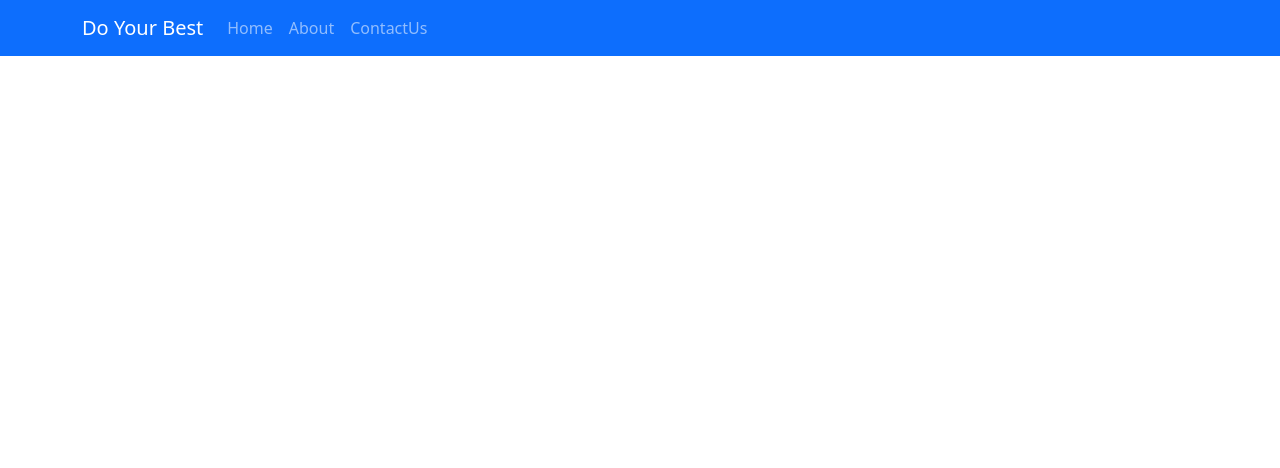
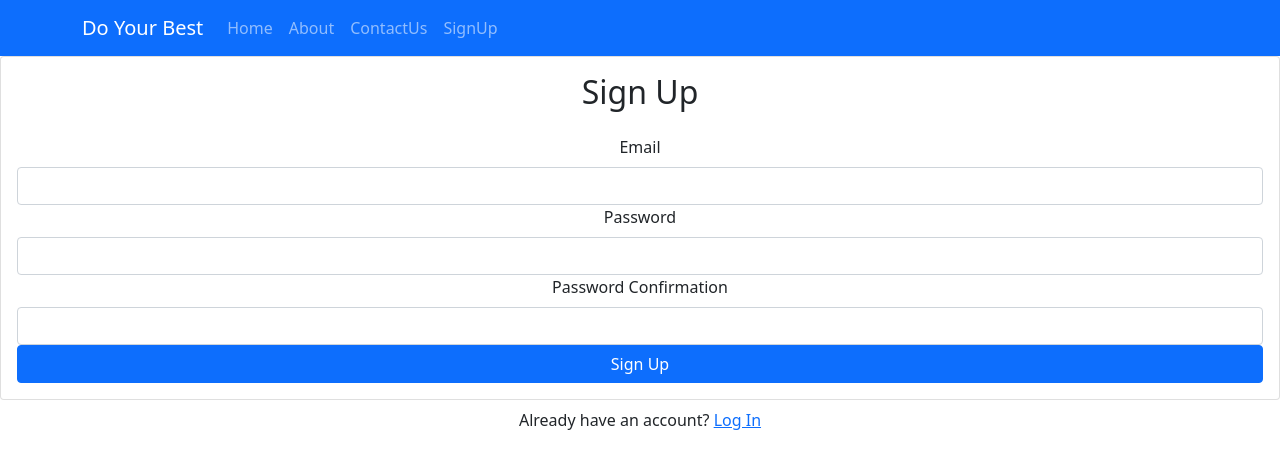
Before and after one commit to gaganmani90/do-your-best-frontend, a React (Create React App) app: page /SignUp in a window 1280 px wide. Shown: the top 468 px of the page. Built offline with nearby package versions, Linux system fonts and the light colour scheme; no server answers.

Commit message:
Add SignUp page with firebase

```diff
--- a/package.json
+++ b/package.json
@@ -7,6 +7,7 @@
     "@testing-library/react": "^11.1.0",
     "@testing-library/user-event": "^12.1.10",
     "bootstrap": "^5.1.3",
+    "firebase": "^9.6.0",
     "moment": "2.29.1",
     "react": "^17.0.2",
     "react-bootstrap": "^2.0.2",
--- a/src/App.js
+++ b/src/App.js
@@ -4,6 +4,7 @@ import DYBNavigation from './DYBNavigation';
 import { Route, Routes } from 'react-router-dom';
 import Home from './Home';
 import { Badge } from "react-bootstrap";
+import Signup from './components/signup';
 
 function App() {
   return (
@@ -11,6 +12,7 @@ function App() {
       <DYBNavigation />
       <Routes>
         <Route path='/' element={<Home />} />
+        <Route exact path="/SignUp" element={<Signup/>} />
       </Routes>
     </div>
   );
--- a/src/DYBNavigation.js
+++ b/src/DYBNavigation.js
@@ -12,6 +12,7 @@ const DYBNavigation = () => {
                         <Nav.Link href='/'>Home</Nav.Link>
                         <Nav.Link href='/About'>About</Nav.Link>
                         <Nav.Link href='/ContactUs'>ContactUs</Nav.Link>
+                        <Nav.Link href='/SignUp'>SignUp</Nav.Link>
                     </Nav>
                 </Navbar.Collapse>
             </Container>
--- /dev/null
+++ b/src/components/signup.js
@@ -0,0 +1,69 @@
+import React, { useRef, useState } from "react";
+import { Form, Card, Button, Alert } from "react-bootstrap";
+import { useAuth } from "../context/authContext";
+import { Link } from "react-router-dom";
+
+function Signup() {
+  const emailRef = useRef(null);
+  const passwordRef = useRef(null);
+  const passwordConfirmRef = useRef(null);
+  const { signup } = useAuth();
+  const [error, setError] = useState("");
+  const [loading, setLoading] = useState(false);
+
+  const handleSubmit = async (e) => {
+    e.preventDefault();
+    if (passwordRef.current.value !== passwordConfirmRef.current.value) {
+      return setError("Passwords do not match");
+    }
+    try {
+      setLoading(true);
+      setError("");
+      await signup(emailRef.current.value, passwordRef.current.value);
+    } catch (error) {
+      setError("failed to create an account");
+    }
+    setLoading(false);
+  };
+
+  return (
+    <>
+      <Card>
+        <Card.Body>
+          <h2 className="text-center mb-4">Sign Up</h2>
+          {error && <Alert variant="danger">{error}</Alert>}
+          <Form onSubmit={handleSubmit}>
+            <Form.Group id="email">
+              <Form.Label>Email</Form.Label>
+              <Form.Control type="email" required ref={emailRef}></Form.Control>
+            </Form.Group>
+            <Form.Group id="password">
+              <Form.Label>Password</Form.Label>
+              <Form.Control
+                type="password"
+                required
+                ref={passwordRef}
+              ></Form.Control>
+            </Form.Group>
+            <Form.Group id="password-confirm">
+              <Form.Label>Password Confirmation</Form.Label>
+              <Form.Control
+                type="password"
+                required
+                ref={passwordConfirmRef}
+              ></Form.Control>
+            </Form.Group>
+            <Button type="submit" className="w-100" disabled={loading}>
+              Sign Up
+            </Button>
+          </Form>
+        </Card.Body>
+      </Card>
+      <div className="text-center w-100 mt-2">
+        Already have an account? <Link to="/login">Log In</Link>
+      </div>
+    </>
+  );
+}
+
+export default Signup;
--- /dev/null
+++ b/src/context/authContext.js
@@ -0,0 +1,51 @@
+import React, { useContext, useEffect, useState } from "react";
+import { auth } from "../firebase";
+
+const AuthContext = React.createContext();
+
+export function AuthProvider({ children }) {
+  const [loading, setLoading] = useState(true);
+
+  function signup(email, password) {
+    return auth.createUserWithEmailAndPassword(email, password); // return a promise
+  }
+
+  const login = (email, password) => {
+    return auth.signInWithEmailAndPassword(email, password);
+  };
+
+  const logout = () => {
+    return auth.signOut();
+  };
+
+  const resetPassword = (email) => {
+    return auth.sendPasswordResetEmail(email);
+  };
+
+  useEffect(() => {
+    const unsubscribe = auth.onAuthStateChanged((user) => {
+      // added event listener
+      setCurrentUser(user);
+      setLoading(false);
+    });
+    return unsubscribe;
+  }, []);
+
+  const [currentUser, setCurrentUser] = useState();
+  const value = {
+    currentUser,
+    signup,
+    login,
+    logout,
+    resetPassword,
+  };
+  return (
+    <AuthContext.Provider value={value}>
+      {!loading && children}
+    </AuthContext.Provider>
+  );
+}
+
+export function useAuth() {
+  return useContext(AuthContext);
+}
--- /dev/null
+++ b/src/firebase.js
@@ -0,0 +1,15 @@
+import firebase from "firebase/compat/app";
+import "firebase/compat/auth";
+
+console.log("API KEY: "+process.env.REACT_APP_FIREBASE_API_KEY)
+const app = firebase.initializeApp({
+  apiKey: process.env.REACT_APP_FIREBASE_API_KEY,
+  authDomain: process.env.REACT_APP_FIREBASE_AUTHDOMAIN,
+  projectId: process.env.REACT_APP_FIREBASE_PROJECT_ID,
+  storageBucket: process.env.REACT_APP_FIREBASE_STORAGE_BUCKET,
+  messagingSenderId: process.env.REACT_APP_FIREBASE_MESSAGING_SENDER_ID,
+  appId: process.env.REACT_APP_FIREBASE_APP_ID,
+});
+
+export const auth = app.auth();
+export default app;
--- a/src/index.js
+++ b/src/index.js
@@ -4,12 +4,15 @@ import './index.css';
 import App from './App';
 import reportWebVitals from './reportWebVitals';
 import 'bootstrap/dist/css/bootstrap.min.css';
-import { BrowserRouter as Router} from 'react-router-dom';
+import { BrowserRouter as Router } from 'react-router-dom';
+import { AuthProvider } from './context/authContext';
 
 ReactDOM.render(
-  <Router>
-    <App />
-  </Router>,
+  <AuthProvider>
+    <Router>
+      <App />
+    </Router>
+  </AuthProvider>,
   document.getElementById('root')
 );
 
```
Also changed, not shown: src/components/forgetpassword.js (added, +56 -0 lines), src/components/login.js (added, +63 -0 lines).
